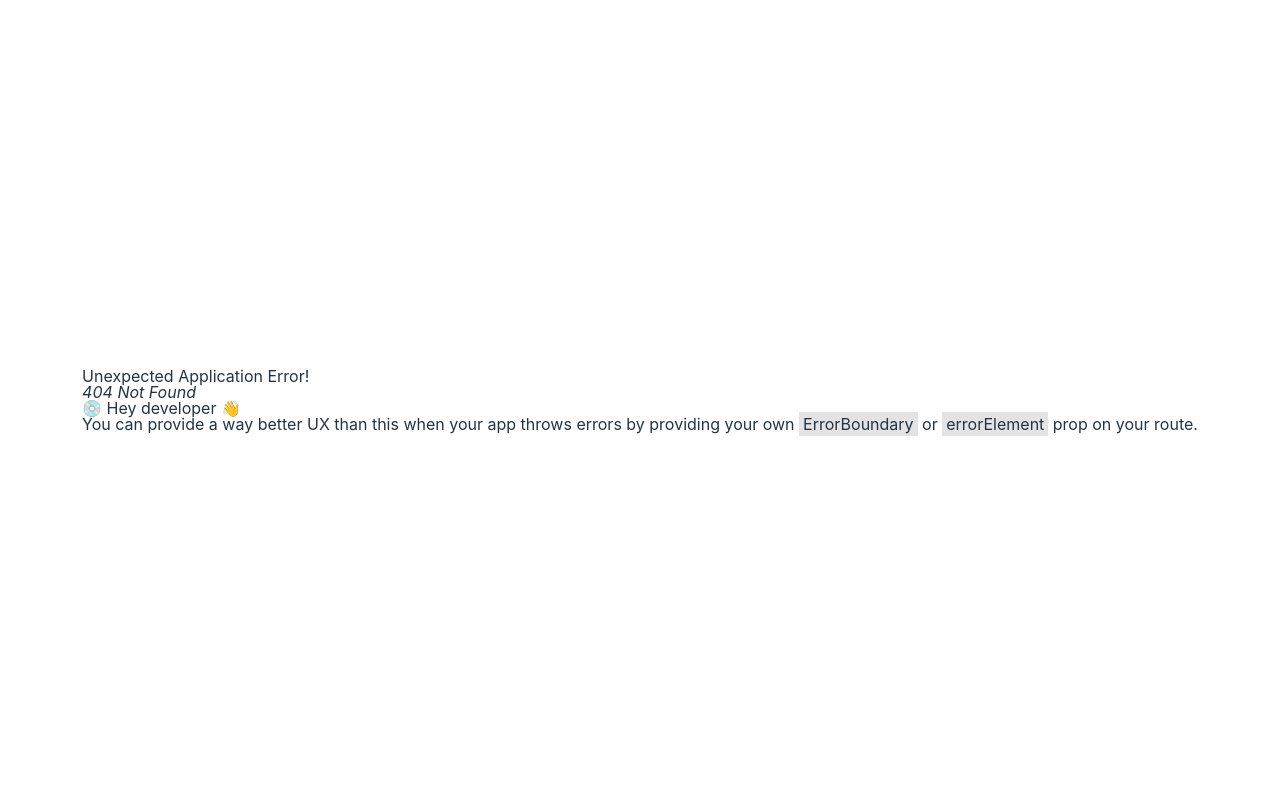
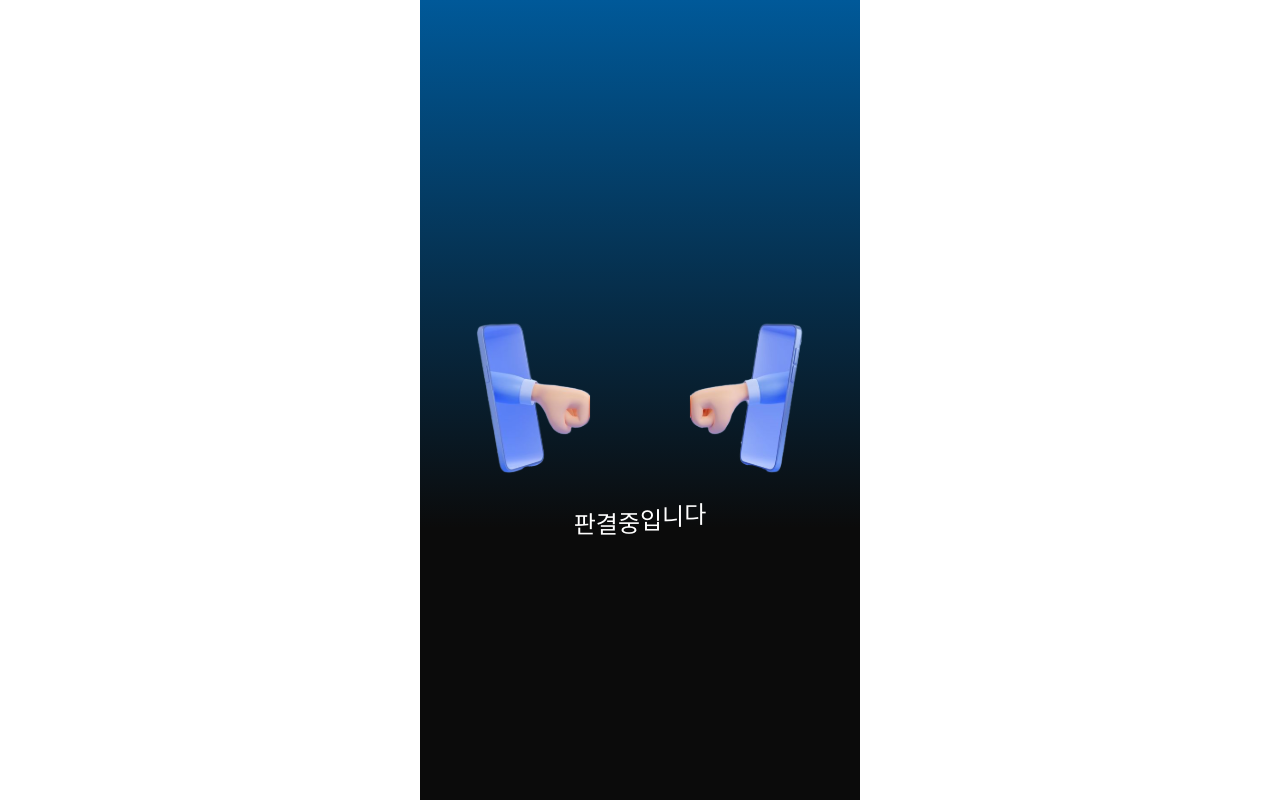
Before and after one commit to umc-7th-hack-team-n/n-front, a React (Vite) app: page /loading in a window 1280 px wide. Before the commit this address had no page. Built offline with nearby package versions, Linux system fonts and the light colour scheme.

Commit message:
:art: style: 로딩 페이지 UI 구현

```diff
--- a/src/app/routes/Router.tsx
+++ b/src/app/routes/Router.tsx
@@ -3,6 +3,7 @@ import { createBrowserRouter } from 'react-router';
 import { RootLayout } from '@app/layout';
 import { HomePage } from "@pages/home";
 import JudgeInputPage from "@pages/judge/ui/JudgeInputPage.tsx";
+import LoadingPage from "@pages/judge/ui/LoadingPage.tsx";
 
 export const router = createBrowserRouter([
   {
@@ -17,6 +18,10 @@ export const router = createBrowserRouter([
         path: 'judge-input',
         element: <JudgeInputPage />
       },
+      {
+        path: 'loading',
+        element: <LoadingPage />
+      }
     ],
   },
 ]);
--- /dev/null
+++ b/src/pages/judge/ui/LoadingPage.tsx
@@ -0,0 +1,103 @@
+import styled, { keyframes } from "styled-components";
+import leftHand from "@shared/assets/icon/ic-hand-left.svg";
+import rightHand from "@shared/assets/icon/ic-hand-right.svg";
+import { useEffect } from "react";
+
+const LoadingPage = () => {
+  const text = "판결중입니다";
+
+  // todo: 판결 임의 딜레이
+  useEffect(() => {
+    const timer = setTimeout(() => {
+      console.log('판결 완료');
+    }, 3000);
+
+    return () => clearTimeout(timer);
+  }, []);
+
+  return (
+    <Container>
+      <Hands>
+        <LeftHand src={leftHand} />
+        <RightHand src={rightHand} />
+      </Hands>
+      <Text>{text.split("").map((char, index) => (
+        <Letter key={index} index={index}>
+          {char}
+        </Letter>
+      ))}</Text>
+    </Container>
+  );
+};
+
+export default LoadingPage;
+
+const Container = styled.div`
+  display: flex;
+  flex-direction: column;
+  justify-content: center;
+  align-items: center;
+  height: 100%;
+  background: linear-gradient(to bottom, #005999 0%, #0B0B0B 66%) no-repeat center;
+`;
+
+// 애니메이션 정의
+const moveLeftHand = keyframes`
+  0%, 100% {
+    transform: translateX(-50px);
+  }
+  50% {
+    transform: translateX(0);
+  }
+`;
+
+const moveRightHand = keyframes`
+  0%, 100% {
+    transform: translateX(50px);
+  }
+  50% {
+    transform: translateX(0);
+  }
+`;
+
+const Hands = styled.div`
+  position: relative;
+  display: flex;
+  justify-content: center;
+  align-items: center;
+`;
+
+const LeftHand = styled.img`
+  object-fit: cover;
+  animation: ${moveLeftHand} 1s infinite;
+`;
+
+const RightHand = styled.img`
+  object-fit: cover;
+  animation: ${moveRightHand} 1s infinite;
+`;
+
+const wave = keyframes`
+  0%, 100% {
+    transform: translateY(0); /* 원래 위치 */
+  }
+  50% {
+    transform: translateY(-10px); /* 위로 살짝 이동 */
+  }
+`;
+
+const Text = styled.p`
+  font-size: 24px;
+  font-weight: 600;
+  color: white;
+`;
+
+
+const Letter = styled.span<{ index: number }>`
+  font-size: 24px;
+  font-weight: 600;
+  color: white;
+  display: inline-block;
+  animation: ${wave} 1s infinite;
+  animation-delay: ${({ index }) => index * 0.1}s;
+`;
```
